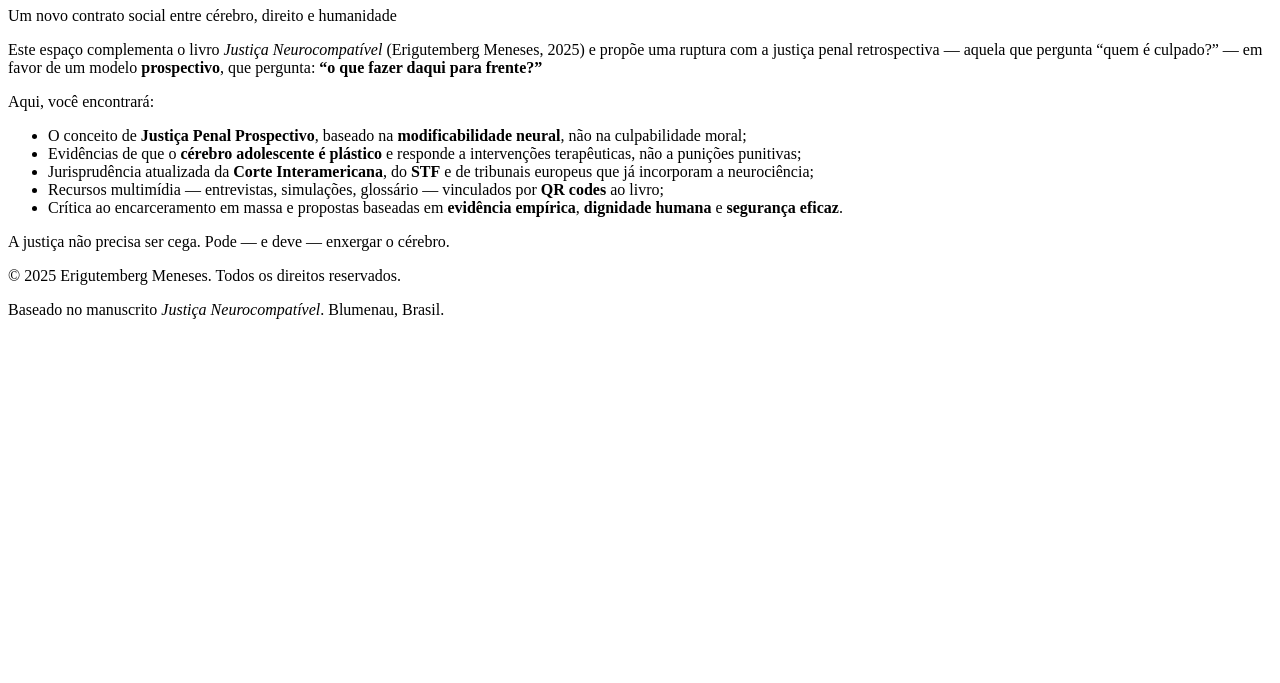
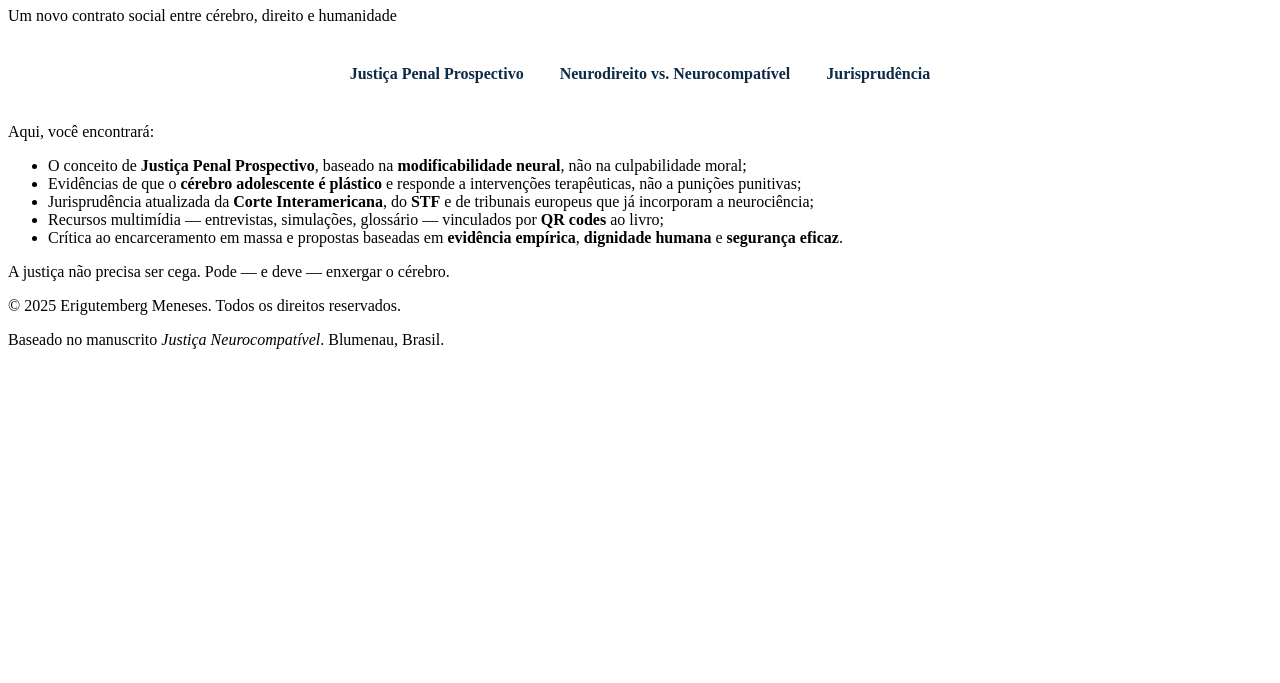
Before and after one commit to erigutembergmeneses-jpg/justi-apenalprospectiva, a plain HTML site: page index.html in a window 1280 px wide. Shown: the part 117-800 px from the top of the page. Drawn offline with Linux system fonts and the light colour scheme.

Commit message:
Add navigation links to index.html

```diff
--- a/index.html
+++ b/index.html
@@ -29,7 +29,11 @@
 
   <main>
     <p class="intro">
-      Este espaço complementa o livro <em>Justiça Neurocompatível</em> (Erigutemberg Meneses, 2025) e propõe uma ruptura com a justiça penal retrospectiva — aquela que pergunta “quem é culpado?” — em favor de um modelo <strong>prospectivo</strong>, que pergunta: <strong>“o que fazer daqui para frente?”</strong>
+      <nav style="margin: 2rem 0; text-align: center;">
+  <a href="justica-prospectivo.html" style="display: inline-block; margin: 0.5rem 1rem; color: #0d2b45; text-decoration: none; font-weight: bold;">Justiça Penal Prospectivo</a>
+  <a href="neurodireito-vs-neurocompativel.html" style="display: inline-block; margin: 0.5rem 1rem; color: #0d2b45; text-decoration: none; font-weight: bold;">Neurodireito vs. Neurocompatível</a>
+  <a href="jurisprudencia.html" style="display: inline-block; margin: 0.5rem 1rem; color: #0d2b45; text-decoration: none; font-weight: bold;">Jurisprudência</a>
+</nav>
     </p>
 
     <p class="intro">
```
